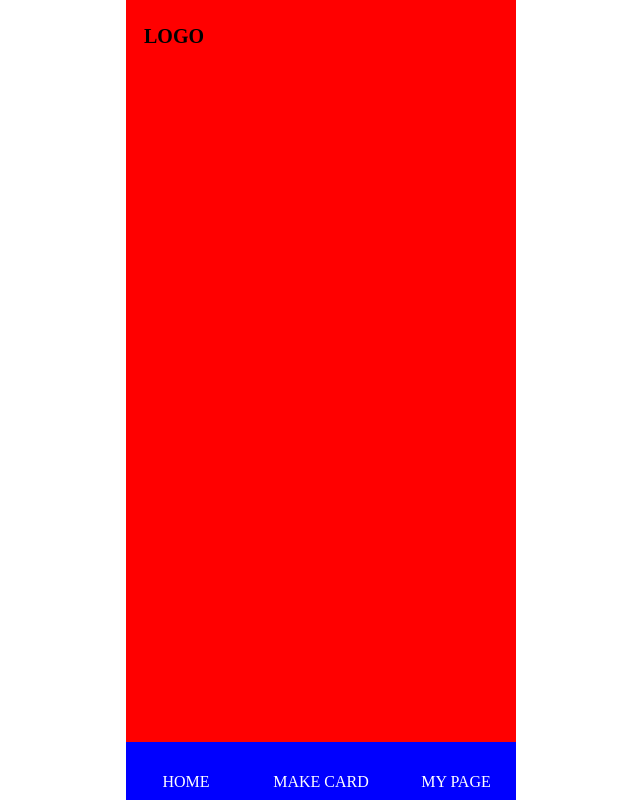
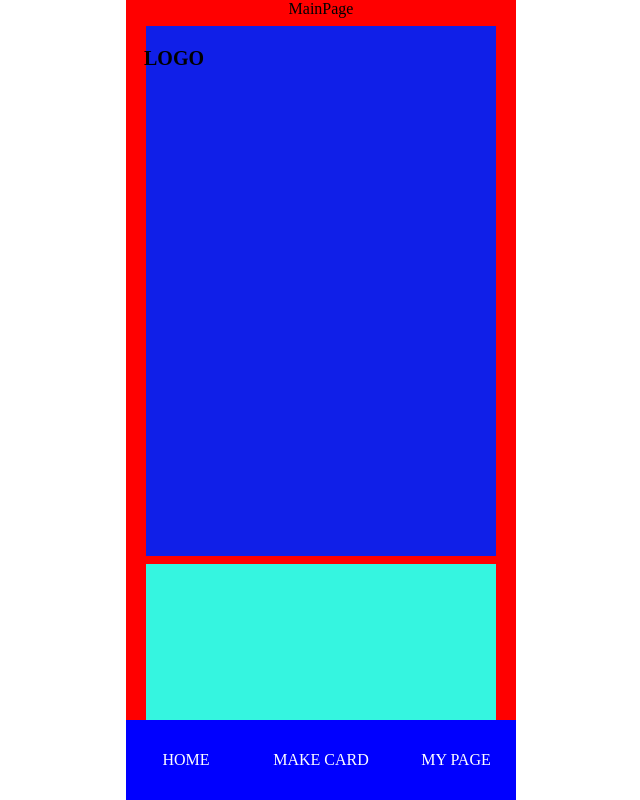
Before and after one commit to seoul-women-tech-hackathon-team5/meaningout-client, a React (Vite) app: page /main in a window 1280 px wide. Shown: the top 800 px of the page, without its empty margins (319-959 px from the left). Built offline with nearby package versions, Linux system fonts and the light colour scheme.

Commit message:
Feat: 무한 스크롤 기능 추가
무한 스크롤 기능을 추가했음 문제는 빨간 화면 밖으로 무한스크롤이 되고 있다는 점. 수정해서 다시 업로드할 예정.

```diff
--- a/package.json
+++ b/package.json
@@ -13,6 +13,7 @@
     "axios": "1.4.0",
     "react": "^18.2.0",
     "react-dom": "^18.2.0",
+    "react-infinite-scroll-component": "^6.1.0",
     "react-router-dom": "6.14.1",
     "styled-components": "6.0.4"
   },
--- a/src/pages/MainPage.jsx
+++ b/src/pages/MainPage.jsx
@@ -1,7 +1,22 @@
-import React from 'react';
+import React, { useState, useEffect } from 'react';
 import styled from 'styled-components';
+import InfiniteScroll from 'react-infinite-scroll-component';
 
 const MainPage = () => {
+  const [cards, setCards] = useState(generateRandomCards(10));
+
+  const fetchMoreData = () => {
+    setCards((prevCards) => [...prevCards, ...generateRandomCards(10)]);
+  };
+
+  useEffect(() => {
+    const timeout = setTimeout(() => {
+      fetchMoreData();
+    }, 1500);
+
+    return () => clearTimeout(timeout);
+  }, []);
+
   return (
     <PageWrapper>
       <RedScreen>
@@ -12,10 +27,39 @@ const MainPage = () => {
           <MenuButton>MAKE CARD</MenuButton>
           <MenuButton>MY PAGE</MenuButton>
         </Menu>
+        <InfiniteScroll
+          dataLength={cards.length}
+          next={fetchMoreData}
+          hasMore={true}
+          loader={<h4>Loading...</h4>}
+          style={{ overflow: 'hidden' }}
+        >
+          {cards.map((card, index) => (
+            <Card key={index} style={{ backgroundColor: card.color }} />
+          ))}
+        </InfiniteScroll>
       </RedScreen>
     </PageWrapper>
   );
-}
+};
+
+const generateRandomColor = () => {
+  return '#' + Math.floor(Math.random() * 16777215).toString(16);
+};
+
+const generateRandomCards = (count) => {
+  const cards = [];
+  for (let i = 0; i < count; i++) {
+    cards.push({ color: generateRandomColor() });
+  }
+  return cards;
+};
+
+const Card = styled.div`
+  width: 350px;
+  height: 530px;
+  margin: 8px;
+`;
 
 const PageWrapper = styled.div`
   display: flex;
@@ -31,7 +75,7 @@ const RedScreen = styled.div`
   flex-direction: column;
   align-items: center;
   width: 390px;
-  height: 844px;
+  height: 100vh;
   background-color: red;
   position: relative;
 `;
```
Also changed, not shown: 1 other file (tests, documents, lock files or other folders).
